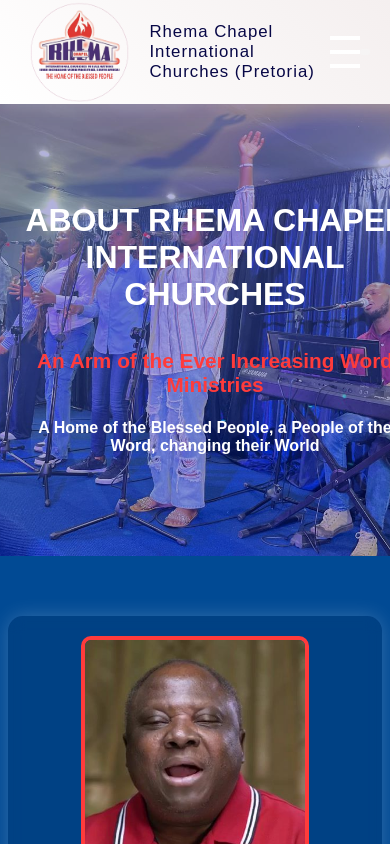
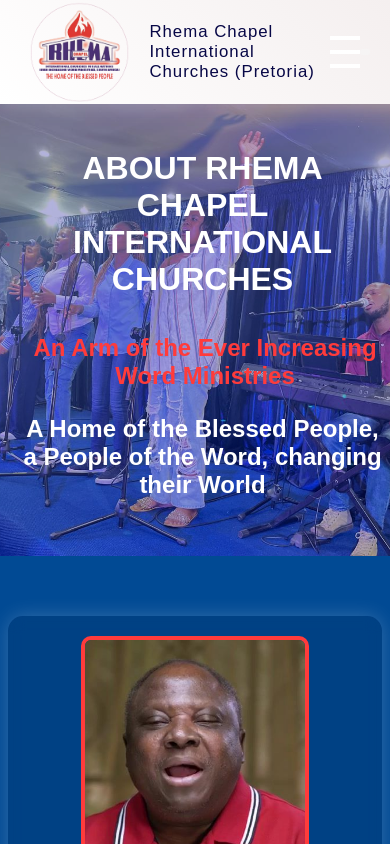
Before and after one commit to MpilwenhleNsibande/Rhema-Chapel-Website, a React (Vite) app: page /about in a window 390 px wide. Shown: the top 844 px of the page. Built offline with nearby package versions, Linux system fonts and the light colour scheme.

Commit message:
Working mobile view

```diff
--- a/src/components/Header.jsx
+++ b/src/components/Header.jsx
@@ -43,7 +43,7 @@
       <div className="overlay"></div>
       <div className="header-content">
         <h1>Welcome to</h1>
-        <h2> Rhema Chapel International Churches (Pretoria)</h2>
+        <h2>Rhema Chapel International Churches <br /> (Pretoria)</h2>
         <p>The Home of the blessed people, a people of the Word changing their World</p>
       </div>
     </header>
--- a/src/styles/About.css
+++ b/src/styles/About.css
@@ -503,3 +503,39 @@
     margin: 0 0 15px 0;
   }
 }
+
+  @media (max-width: 768px) {
+    .department-text {
+      text-align: left;
+      margin: 0 10px;
+    }
+  }
+
+
+
+  @media (max-width: 768px){
+    .overlay h1 {
+      font-size: 2rem;
+      font-weight: bold;
+      text-transform: uppercase;
+      color: white;
+      margin-right: 25px;
+      animation: fadeIn 2s ease-in-out;
+    }
+
+    .overlay h2 {
+      font-size: 1.5rem;
+      margin-top: 10px;
+      margin-right: 20px;
+      color: #ff3b3b;
+      animation: slideIn 1.5s ease-in-out;
+    }
+
+    .overlay h3 {
+      font-size: 1.5rem;
+      margin-top: 5px;
+      margin-right: 25px;
+      color: white;
+      animation: slideIn 1.5s ease-in-out;
+    }
+  }
--- a/src/styles/Arms.css
+++ b/src/styles/Arms.css
@@ -98,6 +98,8 @@
     .menu-icon {
       display: flex;
     }
+
+
 
     .nav-links {
       flex-direction: column;
--- a/src/styles/EIWMArms.css
+++ b/src/styles/EIWMArms.css
@@ -134,6 +134,12 @@
       height: 250px;
     }
 
+    .contact-info {
+      width: 90%;         /* On smaller screens, make it responsive */
+      font-size: 13px;
+      padding: 8px;
+    }
+
     .banner-text {
       font-size: 1.6rem;
     }
--- a/src/styles/Footer.css
+++ b/src/styles/Footer.css
@@ -147,3 +147,14 @@
     font-size: 1rem;
   }
 }
+
+@media (max-width: 768px) {
+  .footer-right {
+    margin-right: 100px;
+    width: 90%; /* or a specific width like 300px */
+    height: 200px; /* adjust height as well */
+  }
+  .footer-bottom{
+    padding-right: 30px;
+  }
+}
--- a/src/styles/Header.css
+++ b/src/styles/Header.css
@@ -50,6 +50,7 @@
 
 /* Typing effect for subheading */
 .header-content h2 {
+  color: #007bff;
   font-size: clamp(1.5rem, 3vw, 2.5rem);
   font-weight: bold;
   margin-bottom: 0.5rem;
@@ -67,6 +68,8 @@
   margin: 0 auto;
   opacity: 0;
   animation: fadeIn 3s ease-in-out 1.5s forwards;
+  color: #ff3b3b;
+  font-weight: bold;
 }
 
 /* Keyframes for animations */
@@ -96,7 +99,7 @@
 
 @media (max-width: 768px) {
   .header { height: 90vh; }
-  .header-content { padding: 0 1rem; }
+  .header-content h2 { padding-right: 2rem; }
 }
 
 @media (max-width: 480px) {
--- a/src/styles/Home.css
+++ b/src/styles/Home.css
@@ -199,7 +199,7 @@
 }
 
 .services-section h2{
-  color: rgb(5, 5, 62);;
+  color: rgb(5, 5, 62);
 }
 
 .services-list {
```
